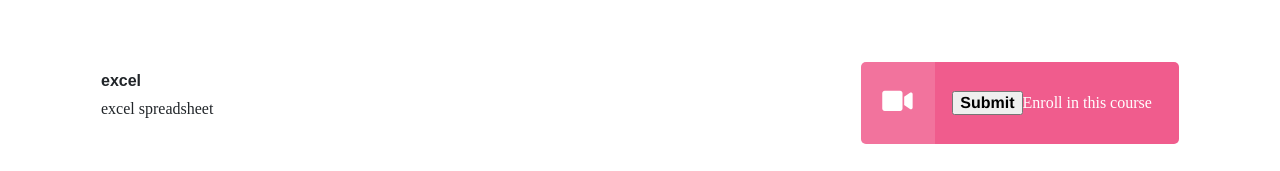
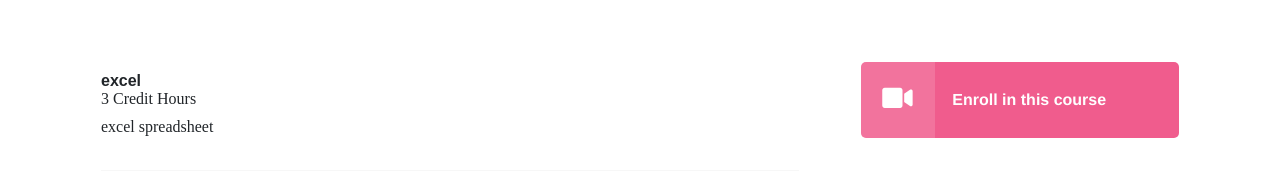
Before and after one commit to aldon-cmd/sosci, a Django app: a page that uses course/templates/course/course_detail.html in a window 1280 px wide. Shown: the part 50-221 px from the top of the page. Run offline with Django 3.2, Linux system fonts and the light colour scheme; data comes from the database, SQL or seed files in the repository; some libraries are stand-ins or nearby versions.

Commit message:
Update to course detail page

```diff
--- a/course/templates/course/course_detail.html
+++ b/course/templates/course/course_detail.html
@@ -8,11 +8,14 @@
           <div class="col-lg-8 col-md-8 col-sm-8 col-xs-12">
             <div class="p-3">
               <div class="box-part text-left">
-                <div class="title">
+                <div class="title tittle-details">
                   <h3>{{course.name}}</h3>
                 </div>
+                <div class="credit-hours-course">
+                  <span>3 Credit Hours</span>
+                </div>
               </div>
-              <div class="description">
+              <div class="description description-detail">
                 <p>{{course.description}} </p>
               </div>
             </div>
@@ -31,18 +34,18 @@
               </div>
 
               {% else %}
-              <form action="{% url 'course:course-enrollment' view.kwargs.course_id %}" method="post">
+              <!--<form action="{% url 'course:course-enrollment' view.kwargs.course_id %}" method="post">-->
               {% csrf_token %}
-              <input type="hidden" name="action" value="enroll" />
+              <!--<input type="hidden" name="action" value="enroll" />-->
               <div href="" class="enroll-btn">
                 <div class="enroll-btn-icon">
                   <i class="fas fa-video"></i>
                 </div>
                 <div class="enroll-btn-text-wrap">
-                  <input type="submit" class="enroll-btn-text">Enroll in this course</input>
+                  <div class="enroll-btn-text">Enroll in this course</div>
                 </div>
               </div>
-              </form>
+              <!--</form>-->
               {% endif %}
             </div>
           </div>
```
